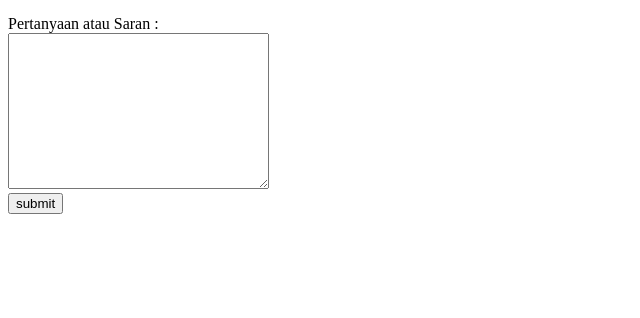
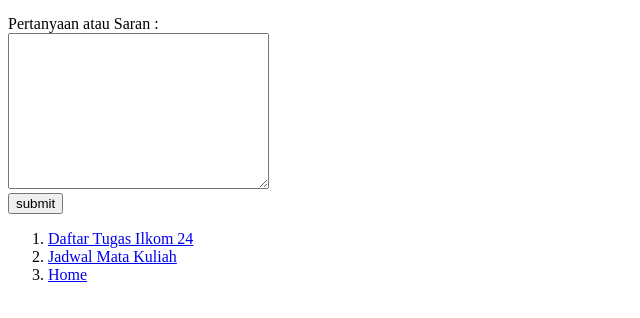
Before and after one commit to zegherb/zegherb.github.io, a plain HTML site: page kontak.html in a window 1280 px wide. Shown: the part 104-422 px from the top of the page, without its empty margins (0-640 px from the left). Drawn offline with Linux system fonts and the light colour scheme.

Commit message:
Update kontak.html

```diff
--- a/kontak.html
+++ b/kontak.html
@@ -12,6 +12,11 @@
         <textarea name="pertanyaan" id="pertanyaan" cols="30" rows="10"></textarea><br>
         <input type="button" value="submit">
     </form>
+    <ol>
+        <li><a href="page/Daftar_Tugas.html">Daftar Tugas Ilkom 24</a></li>
+        <li><a href="page/jadwal_matkul.html">Jadwal Mata Kuliah</a></li>
+        <li><a href="index.html">Home</a></li>
+    </ol>
 
 
 </body>
```
